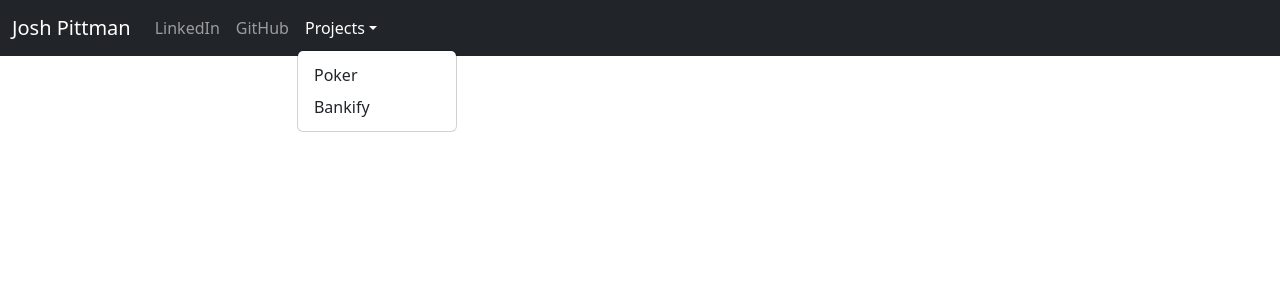
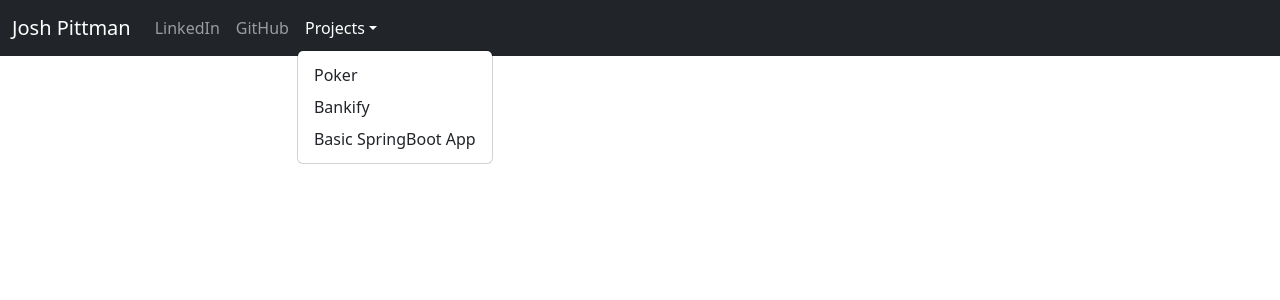
Before and after one commit to pittmanjosh/pittmanjosh.github.io, a React (Create React App) app: page / in a window 1280 px wide. Both pictures are taken after a click on the button "Projects". Shown: the top 300 px of the page. Built offline with nearby package versions, Linux system fonts and the light colour scheme; no server answers.

Commit message:
projects link to new tab

```diff
--- a/src/App.tsx
+++ b/src/App.tsx
@@ -16,9 +16,20 @@ function App() {
             </Nav.Link>
             <NavLink href="https://github.com/pittmanjosh">GitHub</NavLink>
             <NavDropdown title="Projects">
-              <NavDropdown.Item href={pokerUrl}>Poker</NavDropdown.Item>
-              <NavDropdown.Item href="https://bankify-josh.herokuapp.com/">
+              <NavDropdown.Item href={pokerUrl} target="_blank">
+                Poker
+              </NavDropdown.Item>
+              <NavDropdown.Item
+                href="https://bankify-josh.herokuapp.com/"
+                target="_blank"
+              >
                 Bankify
+              </NavDropdown.Item>
+              <NavDropdown.Item
+                href="https://josh-spring-mongo.herokuapp.com/"
+                target="_blank"
+              >
+                Basic SpringBoot App
               </NavDropdown.Item>
             </NavDropdown>
           </Nav>
```
